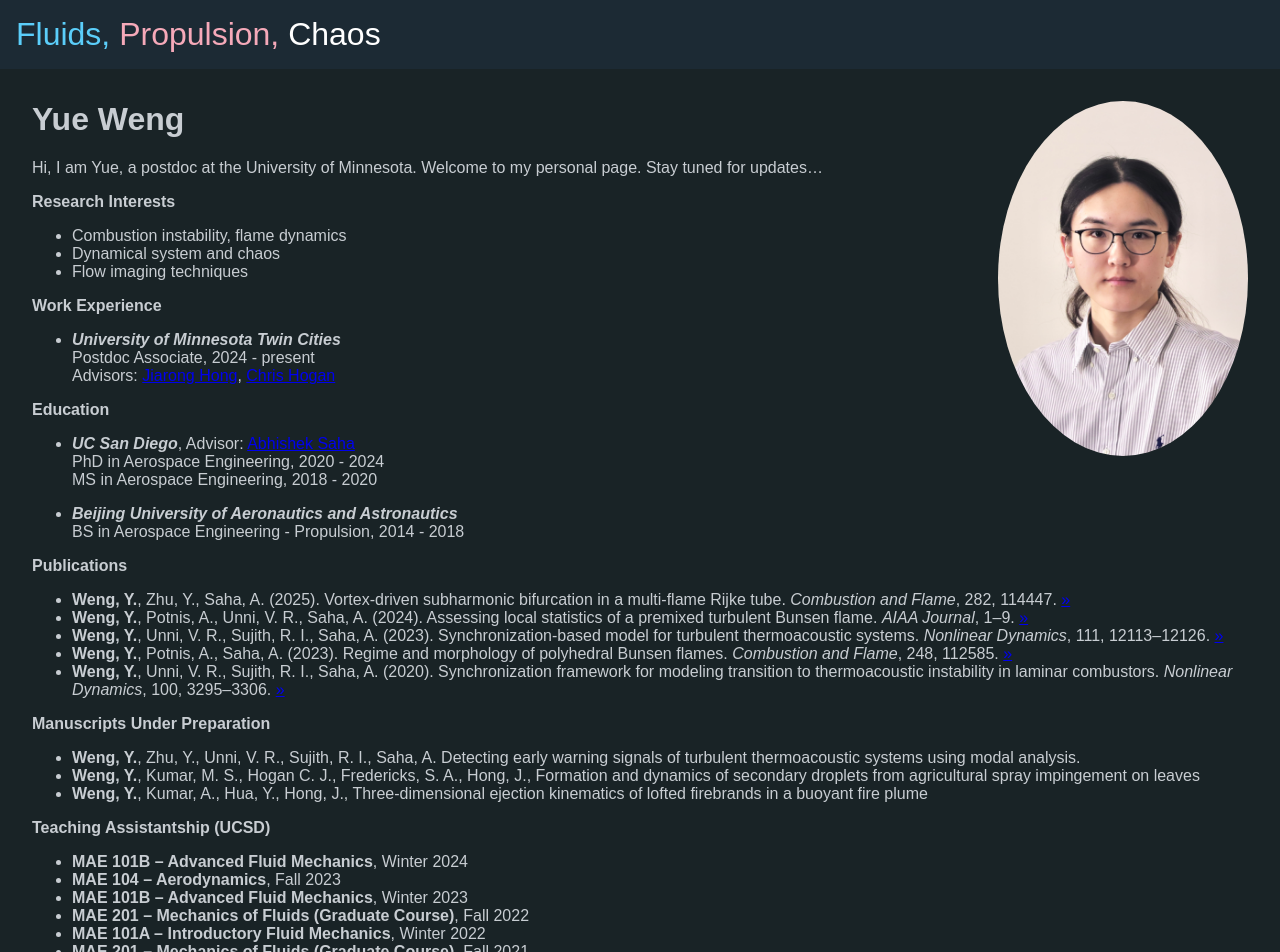
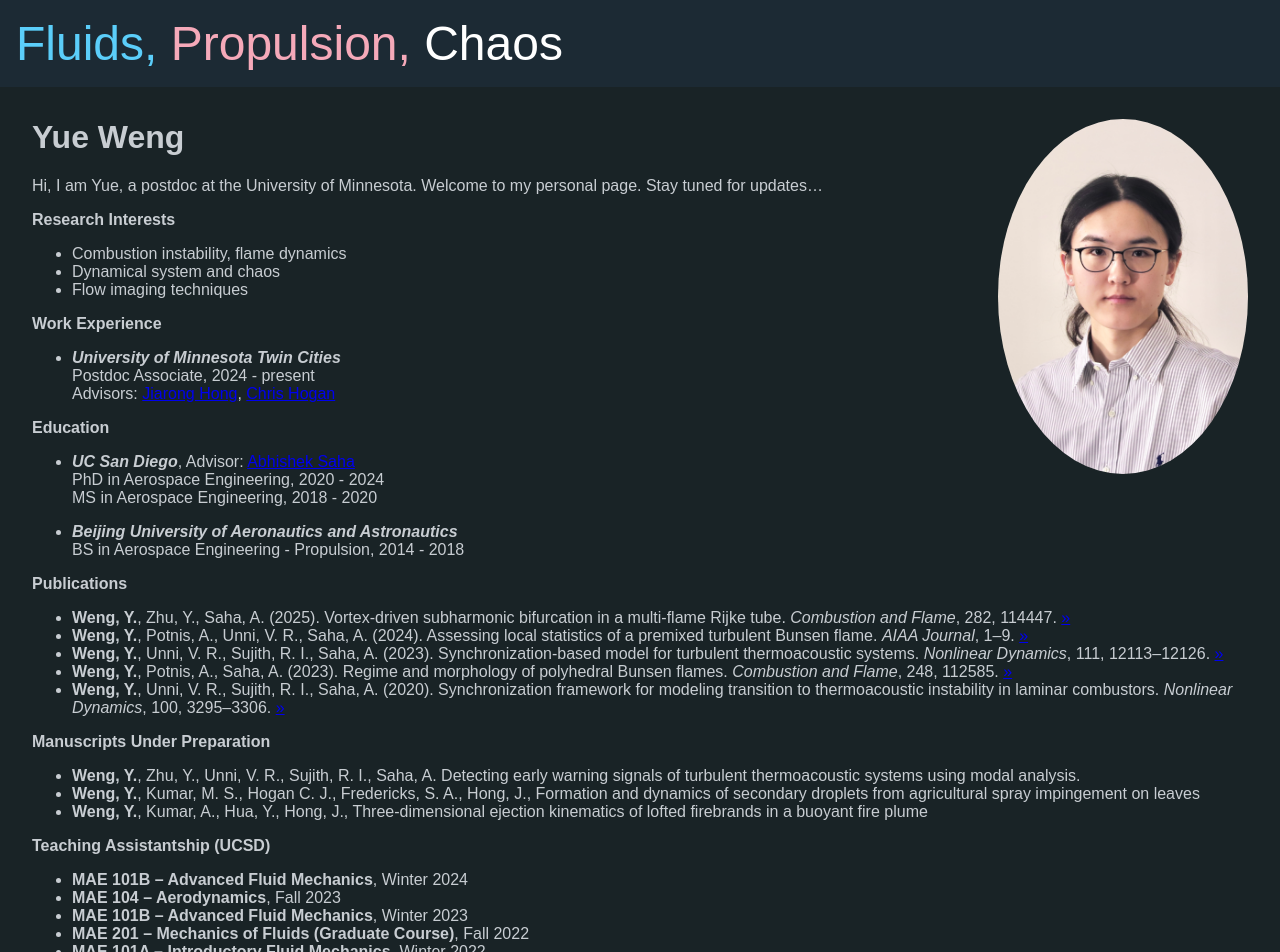
Before and after one commit to weng-yue/weng-yue.github.io, a Jekyll site: the page built from index.md, in a window 1280 px wide. Shown: the top 952 px of the page. Built offline with Jekyll 4.4.1, drawn with Linux system fonts in a browser that asks for light colours.

Commit message:
Update default.html

```diff
--- a/_layouts/default.html
+++ b/_layouts/default.html
@@ -9,7 +9,7 @@
   <body style="margin: 0; padding: 0; font-family: sans-serif; background: rgb(25, 35, 38); color: rgb(200, 205, 210);">
 
 <!--    <header style="font-family: 'Cabin', sans-serif; font-size: 2rem; margin-bottom: 0; background: rgb(28, 42, 52); color: white; padding: 1rem; width: 100%; box-sizing: border-box;">-->
-    <header style="font-family: sans-serif; font-size: 2rem; margin-bottom: 0; background: rgb(28, 42, 52); color: white; padding: 1rem; width: 100%; box-sizing: border-box;">
+    <header style="font-family: sans-serif; font-size: 3rem; margin-bottom: 0; background: rgb(28, 42, 52); color: white; padding: 1rem; width: 100%; box-sizing: border-box;">
       <span style="color:rgb(91, 206, 250);">Fluids,</span>
       <span style="color:rgb(245, 169, 185);">Propulsion,</span>
       <span style="color:white;">Chaos</span>
```
